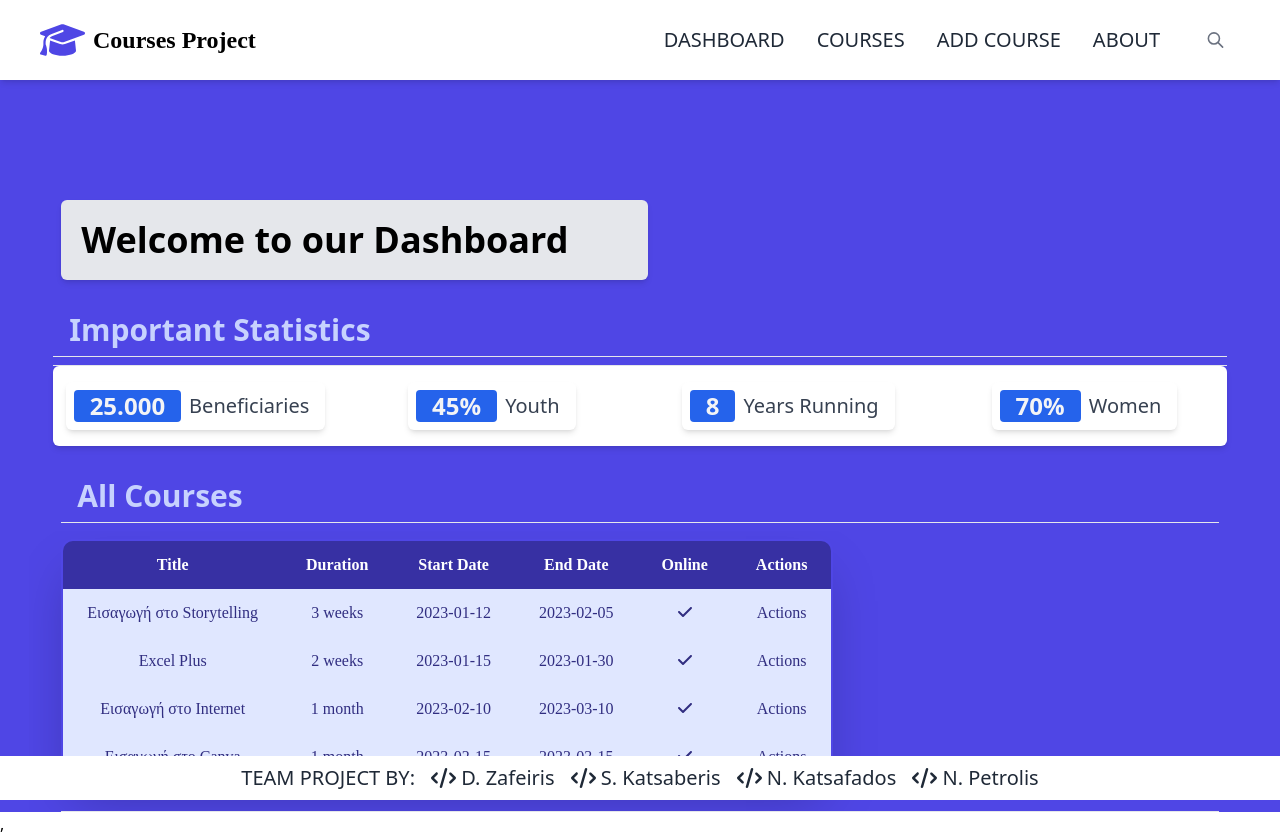
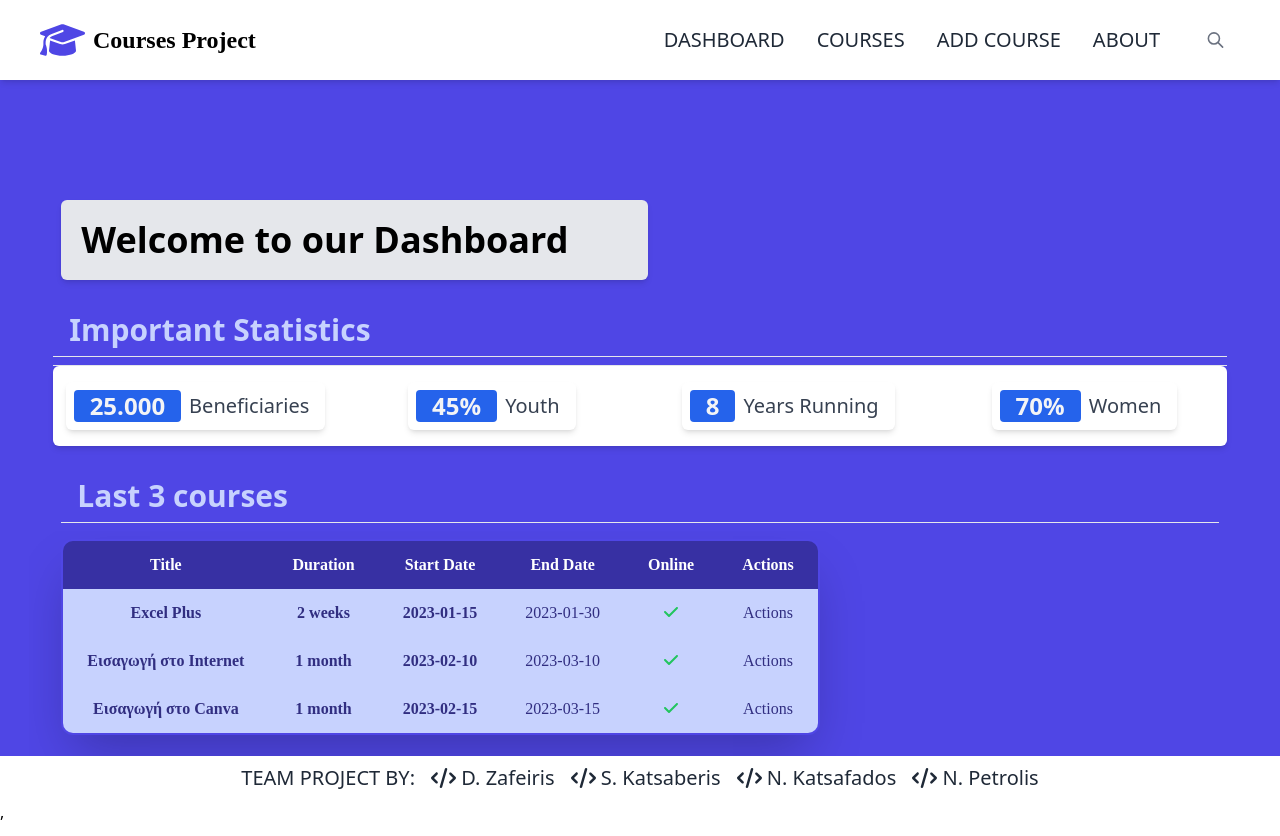
Before and after one commit to ssoc2dzafeiris/TeamProjectReact, a React (Create React App) app: page / in a window 1280 px wide. Built offline with nearby package versions, Linux system fonts and the light colour scheme; data requests are answered from the project's data file.

Commit message:
Feature last 4 courses compelted

```diff
--- a/src/components/CourseItem.js
+++ b/src/components/CourseItem.js
@@ -1,18 +1,18 @@
 import React from "react";
 import { FontAwesomeIcon } from '@fortawesome/react-fontawesome';
-import { faCheck } from '@fortawesome/free-solid-svg-icons';
+import { faCheck,faXmark } from '@fortawesome/free-solid-svg-icons';
 
 
 
 export default function CourseItem({title,duration,start_date,end_date,online}) {
   return (
     <>
-      <tr className="bg-indigo-100 hover:bg-indigo-300 hover:scale-100 cursor-pointer duration-300 p-5">
-        <td className="px-6 py-3">{title}</td>
-        <td className="px-6 py-3">{duration}</td>
-        <td className="px-6 py-3">{start_date}</td>
-        <td className="px-6 py-3">{end_date}</td>
-        <td className="px-6 py-3">{!(online) ? <FontAwesomeIcon  icon={faCheck} /> : 'offline'}
+      <tr className="bg-indigo-200 hover:bg-white hover:scale-100 cursor-pointer duration-100 p-5">
+        <td className="px-6 py-3 font-semibold ">{title}</td>
+        <td className="px-6 py-3 font-semibold ">{duration}</td>
+        <td className="px-6 py-3 font-semibold ">{start_date}</td>
+        <td className="px-6 py-3 ">{end_date}</td>
+        <td className="px-6 py-3">{!(online) ? <span className="text-green-500"><FontAwesomeIcon  icon={faCheck} /></span> : <FontAwesomeIcon  icon={faXmark} />}
 
         </td>
         <td className="px-6 py-3">
--- a/src/components/CourseTable.js
+++ b/src/components/CourseTable.js
@@ -10,8 +10,8 @@ useEffect(()=>{
     fetch(url)
     .then((response)=> response.json())
     .then((data)=> {
-
-        setCourses(data);});
+        const lastCourses = data.slice(-3);
+        setCourses(lastCourses);});
 },[])
 console.log("Courses",courses);
     return(
--- a/src/components/Dashboard.js
+++ b/src/components/Dashboard.js
@@ -15,11 +15,11 @@ export default function Dashboard(props) {
 
 
             <div className="py-2 mt-4 mx-2 border-b border-gray-200">
-            <h3 className="text-3xl font-semibold text-indigo-200 py-2 mx-4">All Courses</h3>
+            <h3 className="text-3xl font-semibold text-indigo-200 py-2 mx-4">Last 3 courses</h3>
             <hr className="py-2"/>
                 <div className="py-2 -my-2 overflow-x-auto sm:-mx-6 sm:px-6 lg:-mx-8 lg:px-8">
                     <div>
-                        <CourseTable />
+                        <CourseTable/>
                     </div>
                 </div>
             </div>
```
